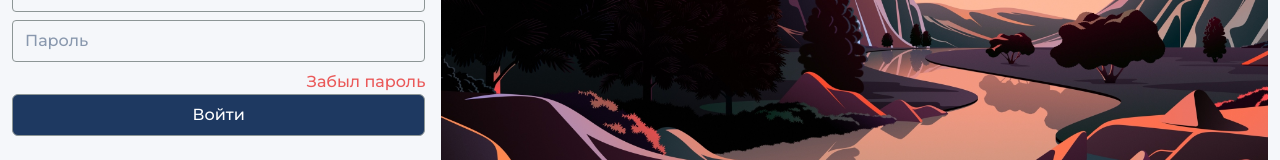
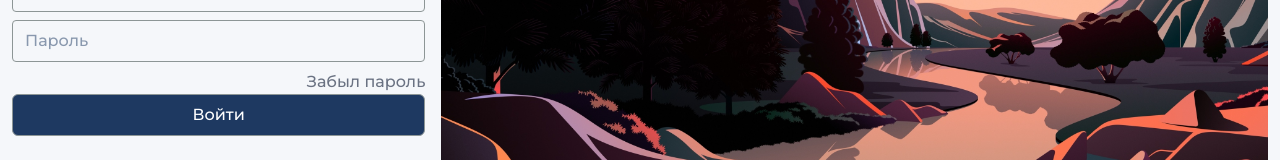
Before and after one commit to HapaxPablo/new_lk, a Next.js app: page /login in a window 1280 px wide. Shown: the part 305-465 px from the top of the page. Built offline with nearby package versions, Linux system fonts and the light colour scheme.

Commit message:
fix redirect

```diff
--- a/app/(auth)/login/page.tsx
+++ b/app/(auth)/login/page.tsx
@@ -26,7 +26,7 @@ const page = () => {
         <div className="flex justify-center w-full">
           <div className="text-gray-500">
             Еще нет аккаунта?{' '}
-            <Link href="/register" className="!text-main-text">
+            <Link href="/registration" className="!text-main-text">
               Регистрация.
             </Link>
           </div>
--- a/components/auth/LoginForm.tsx
+++ b/components/auth/LoginForm.tsx
@@ -75,7 +75,7 @@ export function LoginForm() {
         {/*TODO: спросить про navigate('./') у Сани и потом решить относительно Link*/}
         <Link
           href={'/'}
-          className="cursor-pointer flex justify-end w-full text-gray-500"
+          className="cursor-pointer flex justify-end w-full !text-gray-500"
         >
           Забыл пароль
         </Link>
```
